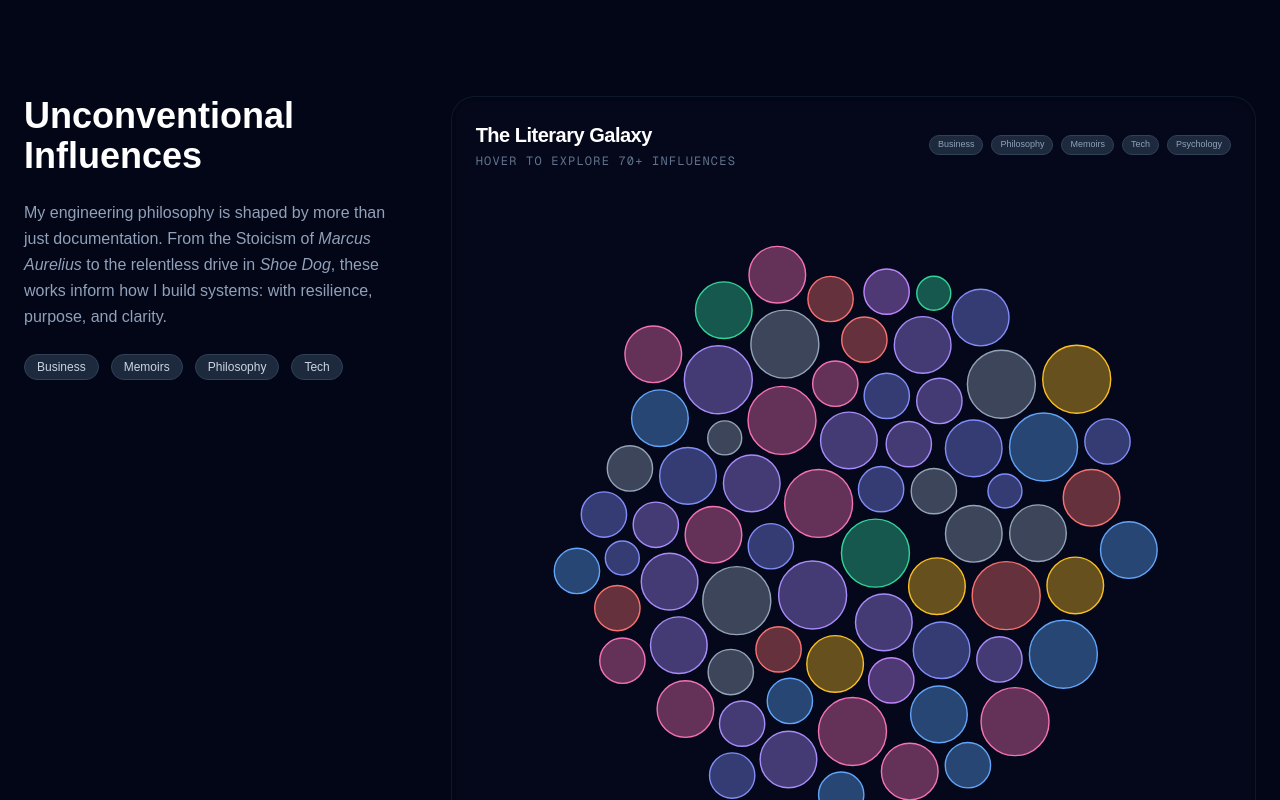
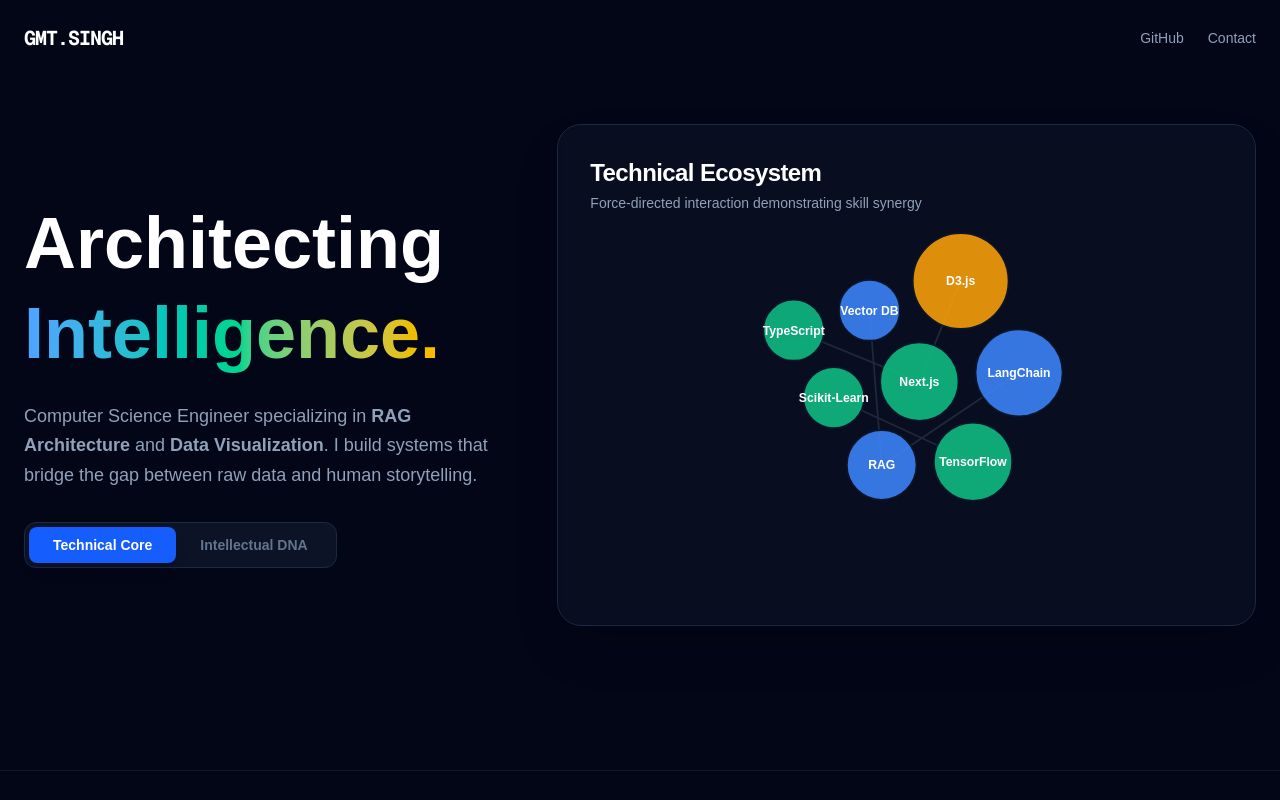
Before and after one commit to Guru1911004/portfolio, a Next.js app: page / in a window 1280 px wide. Shown: the top 800 px of the page. Built offline with nearby package versions, Linux system fonts and the light colour scheme.

Commit message:
Books polished

```diff
--- a/app/page.tsx
+++ b/app/page.tsx
@@ -1,32 +1,81 @@
+"use client";
+import { useState } from 'react';
 import SkillCloud from '../components/SkillCloud';
-import BookGalaxy from '../components/BookGalaxy'; // Add this import
+import BookGalaxy from '../components/BookGalaxy';
 
 export default function Home() {
+const [activeTab, setActiveTab] = useState<'skills' | 'books'>('skills');
+
   return (
     <main className="min-h-screen bg-[#020617] text-slate-200 selection:bg-blue-500/30">
-      {/* ... previous Hero and Story sections ... */}
+      {/* Navbar */}
+      <nav className="p-6 flex justify-between items-center max-w-7xl mx-auto">
+        <span className="font-mono font-bold text-xl tracking-tighter text-white">GMT.SINGH</span>
+        <div className="flex gap-6 text-sm font-medium text-slate-400">
+          <a href="https://github.com/your-username" target="_blank" className="hover:text-white transition-colors">GitHub</a>
+          <a href="mailto:your-email@example.com" className="hover:text-white transition-colors">Contact</a>
+        </div>
+      </nav>
 
-      {/* New Book Section */}
-      <section className="max-w-7xl mx-auto px-6 py-24">
-        <div className="grid grid-cols-1 lg:grid-cols-3 gap-12">
-          <div className="lg:col-span-1">
-            <h2 className="text-4xl font-bold text-white mb-6">Unconventional <br/> Influences</h2>
-            <p className="text-slate-400 leading-relaxed mb-6">
-              My engineering philosophy is shaped by more than just documentation.
-              From the Stoicism of <em>Marcus Aurelius</em> to the relentless
-              drive in <em>Shoe Dog</em>, these works inform how I build systems:
-              with resilience, purpose, and clarity.
-            </p>
-            <div className="flex flex-wrap gap-3">
-              {["Business", "Memoirs", "Philosophy", "Tech"].map(tag => (
-                <span key={tag} className="px-3 py-1 bg-slate-800 rounded-full text-xs text-slate-300 border border-slate-700">
-                  {tag}
-                </span>
-              ))}
+      <section className="px-6 pt-12 pb-24 max-w-7xl mx-auto grid grid-cols-1 lg:grid-cols-12 gap-12 items-center">
+        {/* Left Side: Bio & Intent */}
+        <div className="lg:col-span-5">
+          <h1 className="text-5xl md:text-7xl font-extrabold text-white leading-tight mb-6">
+            Architecting <br/>
+            <span className="bg-gradient-to-r from-blue-400 via-emerald-400 to-amber-400 bg-clip-text text-transparent">
+              Intelligence.
+            </span>
+          </h1>
+          <p className="text-lg text-slate-400 mb-8 leading-relaxed">
+            Computer Science Engineer specializing in <strong>RAG Architecture</strong> and <strong>Data Visualization</strong>.
+            I build systems that bridge the gap between raw data and human storytelling.
+          </p>
+
+          {/* Toggle Buttons */}
+          <div className="flex p-1 bg-slate-900/80 border border-slate-800 rounded-xl w-fit mb-8">
+            <button
+              onClick={() => setActiveTab('skills')}
+              className={`px-6 py-2 rounded-lg text-sm font-bold transition-all ${activeTab === 'skills' ? 'bg-blue-600 text-white shadow-lg' : 'text-slate-500 hover:text-slate-300'}`}
+            >
+              Technical Core
+            </button>
+            <button
+              onClick={() => setActiveTab('books')}
+              className={`px-6 py-2 rounded-lg text-sm font-bold transition-all ${activeTab === 'books' ? 'bg-amber-600 text-white shadow-lg' : 'text-slate-500 hover:text-slate-300'}`}
+            >
+              Intellectual DNA
+            </button>
+          </div>
+        </div>
+
+        {/* Right Side: Interactive D3 Visuals */}
+        <div className="lg:col-span-7 min-h-[550px] relative">
+          {activeTab === 'skills' ? (
+            <div className="animate-in fade-in zoom-in duration-500">
+              <SkillCloud />
             </div>
+          ) : (
+            <div className="animate-in fade-in zoom-in duration-500">
+              <BookGalaxy />
+            </div>
+          )}
+        </div>
+      </section>
+
+      {/* Quick Proof Section */}
+      <section className="max-w-7xl mx-auto px-6 py-20 border-t border-slate-900">
+        <div className="grid grid-cols-1 md:grid-cols-3 gap-8">
+          <div className="p-8 bg-slate-900/20 rounded-3xl border border-slate-800/50">
+            <h4 className="text-blue-400 font-mono text-xs uppercase mb-2">Primary Stack</h4>
+            <p className="text-white font-bold">Next.js, TS, Tailwind, FastAPI</p>
           </div>
-          <div className="lg:col-span-2">
-            <BookGalaxy />
+          <div className="p-8 bg-slate-900/20 rounded-3xl border border-slate-800/50">
+            <h4 className="text-emerald-400 font-mono text-xs uppercase mb-2">AI Focus</h4>
+            <p className="text-white font-bold">LangChain, RAG, Vector DBs</p>
+          </div>
+          <div className="p-8 bg-slate-900/20 rounded-3xl border border-slate-800/50">
+            <h4 className="text-amber-400 font-mono text-xs uppercase mb-2">Data Viz</h4>
+            <p className="text-white font-bold">D3.js Storytelling & Interactive UX</p>
           </div>
         </div>
       </section>
--- a/components/BookGalaxy.tsx
+++ b/components/BookGalaxy.tsx
@@ -93,95 +93,114 @@
     if (!svgRef.current) return;
 
     const width = 800;
-    const height = 700; // Increased height for more books
+    const height = 550;
 
     const svg = d3.select(svgRef.current)
       .attr("viewBox", `0 0 ${width} ${height}`)
-      .attr("preserveAspectRatio", "xMidYMid meet");
+      .style("overflow", "visible");
 
     svg.selectAll("*").remove();
 
+    // Group center coordinates for clustering
+    const centers: { [key: string]: { x: number, y: number } } = {
+      "Business": { x: 200, y: 150 },
+      "Memoirs": { x: 600, y: 150 },
+      "Philosophy": { x: 400, y: 275 },
+      "Entrepreneurship": { x: 200, y: 400 },
+      "Productivity": { x: 600, y: 400 },
+      "Soft Skills": { x: 400, y: 100 },
+      "Psychology": { x: 100, y: 275 },
+      "Tech": { x: 700, y: 275 },
+      "Creative": { x: 400, y: 450 }
+    };
+
     const colorScale = d3.scaleOrdinal()
-      .domain(["Business", "Memoirs", "Philosophy", "Entrepreneurship", "Tech", "Productivity", "Soft Skills", "Psychology", "Creative"])
-      .range(["#60a5fa", "#f472b6", "#a78bfa", "#fbbf24", "#34d399", "#94a3b8", "#f87171", "#818cf8", "#c084fc"]);
+      .domain(Object.keys(centers))
+      .range(["#60a5fa", "#f472b6", "#a78bfa", "#fbbf24", "#94a3b8", "#f87171", "#818cf8", "#34d399", "#c084fc"]);
 
     const simulation = d3.forceSimulation(bookData as any)
-      .force("x", d3.forceX(width / 2).strength(0.07))
-      .force("y", d3.forceY(height / 2).strength(0.07))
-      .force("collide", d3.forceCollide((d: any) => d.val * 6 + 4))
-      .force("charge", d3.forceManyBody().strength(-20));
+      .force("x", d3.forceX((d: any) => centers[d.cat]?.x || width / 2).strength(0.15))
+      .force("y", d3.forceY((d: any) => centers[d.cat]?.y || height / 2).strength(0.15))
+      .force("collide", d3.forceCollide((d: any) => d.val * 5 + 3))
+      .force("charge", d3.forceManyBody().strength(-5))
+      .stop();
+
+    // Manually run simulation for better performance on load
+    for (let i = 0; i < 120; ++i) simulation.tick();
 
     const nodes = svg.append("g")
       .selectAll("g")
       .data(bookData)
       .join("g")
-      .style("cursor", "pointer");
+      .attr("transform", (d: any) => `translate(${d.x},${d.y})`);
 
     nodes.append("circle")
-      .attr("r", (d) => d.val * 6)
+      .attr("r", (d) => d.val * 5)
       .attr("fill", (d) => colorScale(d.cat) as string)
-      .attr("fill-opacity", 0.4)
+      .attr("fill-opacity", 0.3)
       .attr("stroke", (d) => colorScale(d.cat) as string)
-      .attr("stroke-width", 1.5);
+      .attr("stroke-width", 1.5)
+      .attr("class", "transition-all duration-300 hover:fill-opacity-100");
 
-    // Initial text (hidden or small)
+    // Hidden labels
     const labels = nodes.append("text")
       .text((d) => d.title)
       .attr("text-anchor", "middle")
-      .attr("dy", ".3em")
+      .attr("dy", "-1.2em")
       .attr("fill", "white")
-      .style("font-size", "0px") // Hide text initially to prevent clutter
+      .style("font-size", "0px")
       .style("pointer-events", "none")
-      .style("font-weight", "500");
+      .style("text-shadow", "0 2px 4px rgba(0,0,0,0.5)");
 
     nodes.on("mouseenter", function(event, d) {
-      d3.select(this).select("circle")
-        .transition().duration(200)
+      const g = d3.select(this);
+      g.raise(); // Bring to front
+
+      g.select("circle")
+        .transition().duration(250)
+        .attr("r", d.val * 8)
         .attr("fill-opacity", 1)
-        .attr("r", d.val * 8)
-        .attr("stroke-width", 3);
+        .attr("stroke-width", 2);
 
-      d3.select(this).select("text")
-        .transition().duration(200)
-        .style("font-size", "12px");
+      g.select("text")
+        .transition().duration(250)
+        .style("font-size", "14px");
     }).on("mouseleave", function(event, d) {
-      d3.select(this).select("circle")
-        .transition().duration(200)
-        .attr("fill-opacity", 0.4)
-        .attr("r", d.val * 6)
+      const g = d3.select(this);
+
+      g.select("circle")
+        .transition().duration(250)
+        .attr("r", d.val * 5)
+        .attr("fill-opacity", 0.3)
         .attr("stroke-width", 1.5);
 
-      d3.select(this).select("text")
-        .transition().duration(200)
+      g.select("text")
+        .transition().duration(250)
         .style("font-size", "0px");
     });
 
-    simulation.on("tick", () => {
-      nodes.attr("transform", (d: any) => {
-        // Simple boundary clamping
-        d.x = Math.max(50, Math.min(width - 50, d.x));
-        d.y = Math.max(50, Math.min(height - 50, d.y));
-        return `translate(${d.x},${d.y})`;
-      });
-    });
   }, []);
 
   return (
-    <div className="w-full bg-slate-900/20 backdrop-blur-sm rounded-3xl border border-slate-800/50 p-6 shadow-inner">
-      <div className="flex flex-col md:flex-row justify-between items-start md:items-center mb-8 gap-4">
+    <div className="w-full bg-slate-900/40 backdrop-blur-md rounded-3xl border border-slate-800/60 p-8 shadow-2xl relative overflow-hidden group">
+      <div className="flex justify-between items-start mb-4 relative z-10">
         <div>
-          <h3 className="text-white text-xl font-bold tracking-tight">The Literary Galaxy</h3>
-          <p className="text-slate-500 text-xs uppercase tracking-widest mt-1 font-mono">Hover to explore 70+ influences</p>
-        </div>
-        <div className="flex flex-wrap gap-2 max-w-md justify-end">
-          {["Business", "Philosophy", "Memoirs", "Tech", "Psychology"].map((cat) => (
-            <span key={cat} className="text-[9px] px-2 py-0.5 rounded-full bg-slate-800 text-slate-400 border border-slate-700">
-              {cat}
-            </span>
-          ))}
+          <h3 className="text-white text-2xl font-bold tracking-tight">The Literary Orbit</h3>
+          <p className="text-slate-500 text-xs font-mono uppercase tracking-widest mt-1">
+            Hover to decode my intellectual architecture
+          </p>
         </div>
       </div>
-      <svg ref={svgRef} className="w-full h-auto min-h-[400px]" />
+
+      <div className="flex flex-wrap gap-2 mb-4 relative z-10">
+         {["Business", "Philosophy", "Memoirs", "Tech", "Productivity"].map(tag => (
+           <span key={tag} className="text-[10px] px-2 py-1 bg-slate-800/50 rounded-md border border-slate-700 text-slate-400">
+             {tag}
+           </span>
+         ))}
+      </div>
+
+      <svg ref={svgRef} className="w-full h-auto min-h-[500px]" />
     </div>
   );
 }
```
